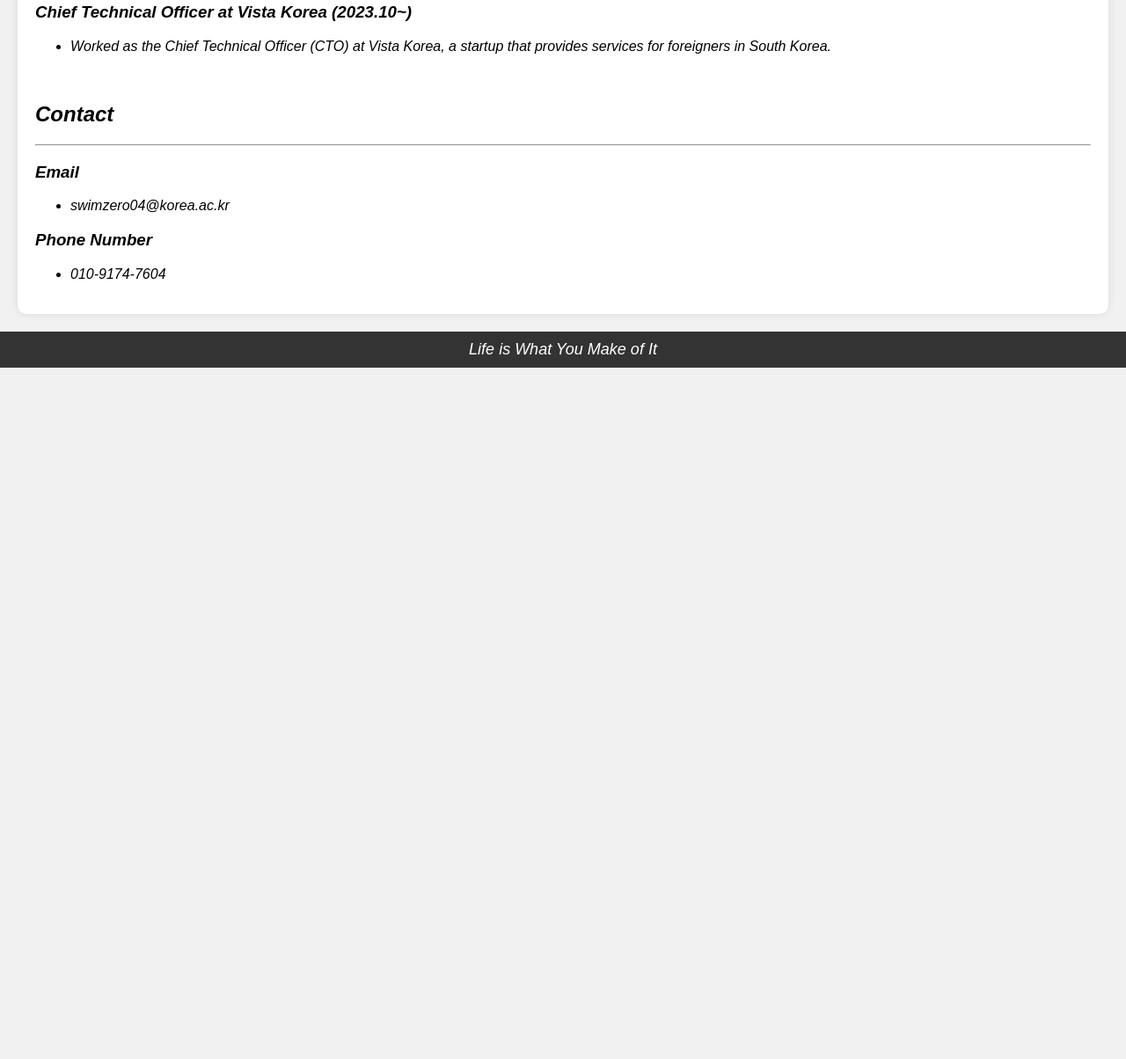
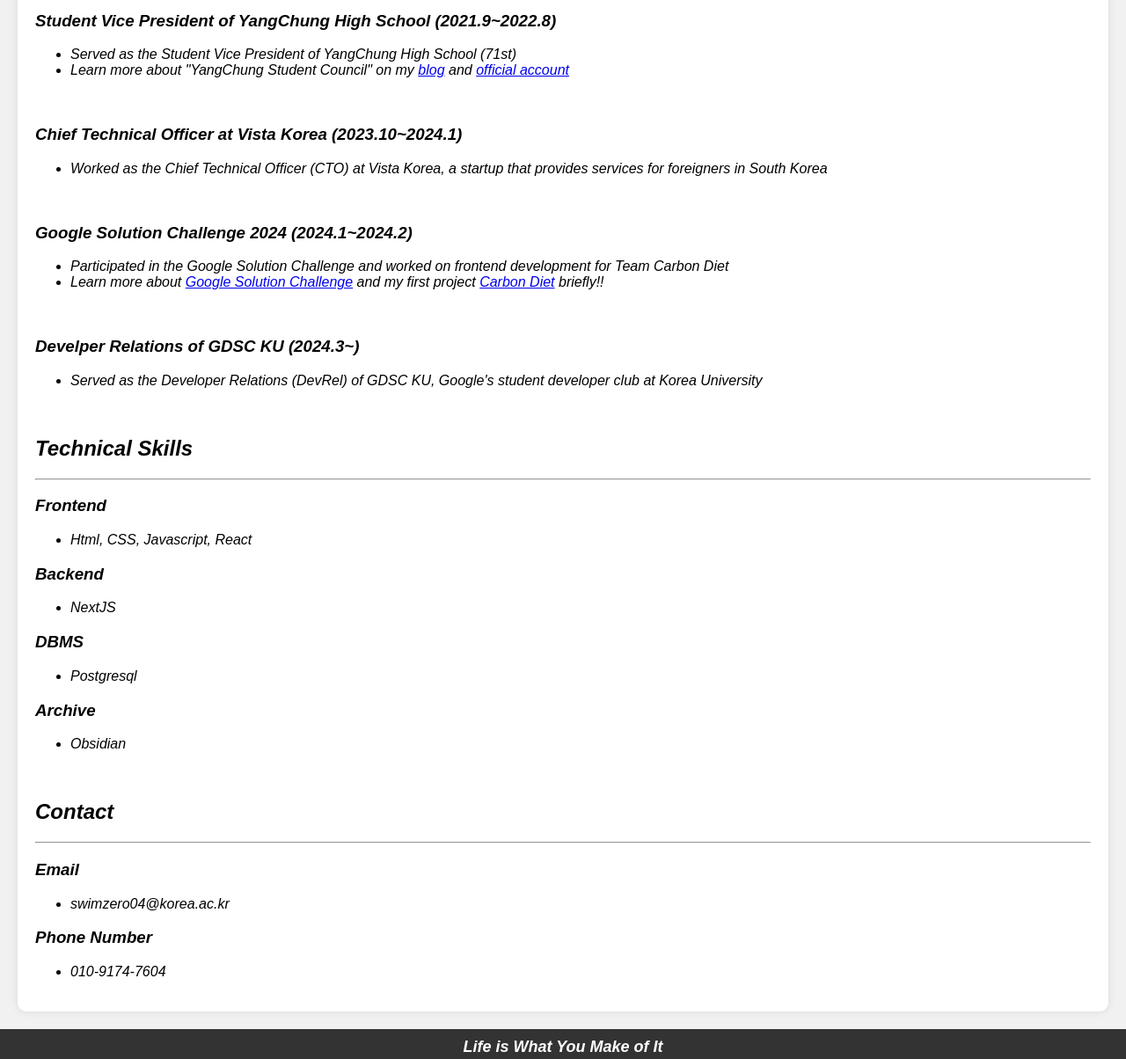
Before and after one commit to swimzero/swimzero.github.io, a plain HTML site: page index.html in a window 1280 px wide. Shown: the part 927-2131 px from the top of the page at 88% size. Before the commit the page ends 1345 px from the top, so only its background shows below. Drawn offline with Linux system fonts and the light colour scheme.

Commit message:
0309 update

```diff
--- a/index.html
+++ b/index.html
@@ -1,3 +1,4 @@
+/*alt+B가 실행임*/
 <!DOCTYPE html>
 <html lang="en">
 <head>
@@ -128,6 +129,20 @@
       text-align: center;
       color: #333;
     }
+    #topButton {
+      width: 30px;
+      height: 30px;
+      border-radius: 50%;
+      background-color: gray;
+      position: fixed;
+      bottom: 12px;
+      right: 12px;
+      cursor: pointer;
+      font-size: 11px;
+      color: #333;
+      text-align: center;
+      line-height: 29px;
+    }
 
   }
   </style>
@@ -139,7 +154,7 @@
   <main>
     <div id="profileBox">
       <div id="photoBox">
-        <img src="images/profile.jpg" alt="프로필 사진" height="200px" width="200px">
+        <img src="images/profile.jpg" alt="프로필 사진" width="200px">
       </div>
       <div class="intro">
         <h2>Welcome to My Introduction Page</h2>
@@ -170,19 +185,53 @@
   <ul>
     <li>Served as the Director of the Culture Department in the Mogun Student Council</li>
   </ul>
+  <br/>
   <h3>YangChung Student Council (2020.9~2021.8)</h3>
   <ul>
     <li>Worked as the Deputy General Manager of the YangChung Student Council</li>
   </ul>
+  <br/>
   <h3>Student Vice President of YangChung High School (2021.9~2022.8)</h3>
   <ul>
     <li>Served as the Student Vice President of YangChung High School (71st)</li>
     <li>Learn more about "YangChung Student Council" on my <a href="https://blog.naver.com/swimzero04/223119346049" target="_blank">blog</a> and <a href="https://www.instagram.com/mad_for_yangchung/" target="_blank">official account</a></li>
   </ul>
-  <h3>Chief Technical Officer at Vista Korea (2023.10~)</h3>
+  <br/>
+  <h3>Chief Technical Officer at Vista Korea (2023.10~2024.1)</h3>
   <ul>
-    <li>Worked as the Chief Technical Officer (CTO) at Vista Korea, a startup that provides services for foreigners in South Korea.</li>
+    <li>Worked as the Chief Technical Officer (CTO) at Vista Korea, a startup that provides services for foreigners in South Korea</li>
   </ul>
+  <br/>
+  <h3>Google Solution Challenge 2024 (2024.1~2024.2)</h3>
+  <ul>
+    <li>Participated in the Google Solution Challenge and worked on frontend development for Team Carbon Diet</li>
+    <li>Learn more about <a href="https://developers.google.com/community/gdsc-solution-challenge?hl=ko">Google Solution Challenge</a> and my first project <a href="https://blog.naver.com/swimzero04/223371041486">Carbon Diet</a> briefly!!</li>
+  </ul>
+  <br/>
+  <h3>Develper Relations of GDSC KU (2024.3~)</h3>
+  <ul>
+    <li>Served as the Developer Relations (DevRel) of GDSC KU, Google's student developer club at Korea University</li>
+  </ul>
+  <br/>
+  <h2>Technical Skills</h2>
+  <hr>
+  <h3>Frontend</h3>
+  <ul>
+    <li>Html, CSS, Javascript, React</li>
+  </ul>
+  <h3>Backend</h3>
+  <ul>
+    <li>NextJS</li>
+  </ul>
+  <h3>DBMS</h3>
+  <ul>
+    <li>Postgresql</li>
+  </ul>
+  <h3>Archive</h3>
+    <ul>
+      <li>Obsidian</li>
+    </ul>
+
   <br/>
   <h2>Contact</h2>
   <hr>
@@ -197,7 +246,7 @@
   <div id="topButton" onclick="scrollToTop()"><b>TOP</b></div>
   </main>
   <footer>
-    <p>Life is What You Make of It</p>
+    <p><b>Life is What You Make of It</b></p>
   </footer>
 
   <script>
```
Also changed, not shown: images/profile.jpg, images/profile_2023.jpg (added).
